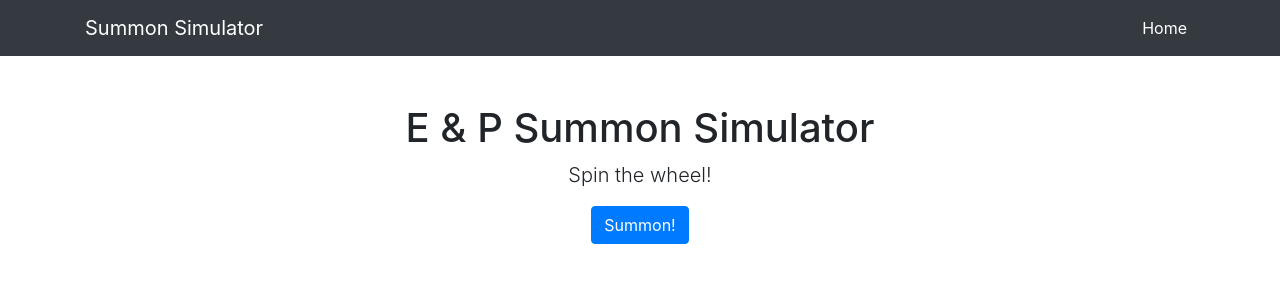
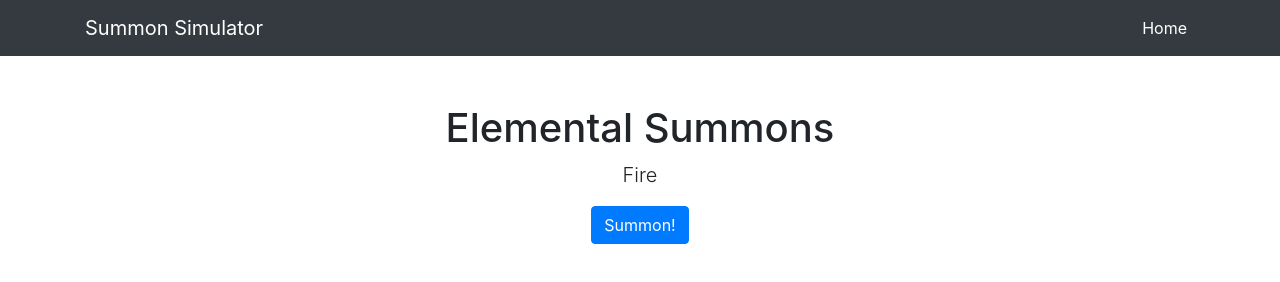
Before and after one commit to NolanDalton/NolanDalton.github.io, a website: page index.html in a window 1280 px wide. Drawn offline with Linux system fonts and the light colour scheme.

Commit message:
Update index.html

```diff
--- a/index.html
+++ b/index.html
@@ -39,8 +39,8 @@
     <div class="container">
       <div class="row">
         <div class="col-lg-12 text-center">
-          <h1 class="mt-5">E & P Summon Simulator</h1>
-          <p class="lead">Spin the wheel!</p>
+          <h1 class="mt-5">Elemental Summons</h1>
+          <p class="lead" color="red">Fire</p>
        <!-- <button onclick="SetProbability()" type="button" class="btn btn-primary">Summon!</button> -->
           <button onClick="summonFire()" type ="button" class="btn btn-primary">Summon!</button>
                     <script>
```
